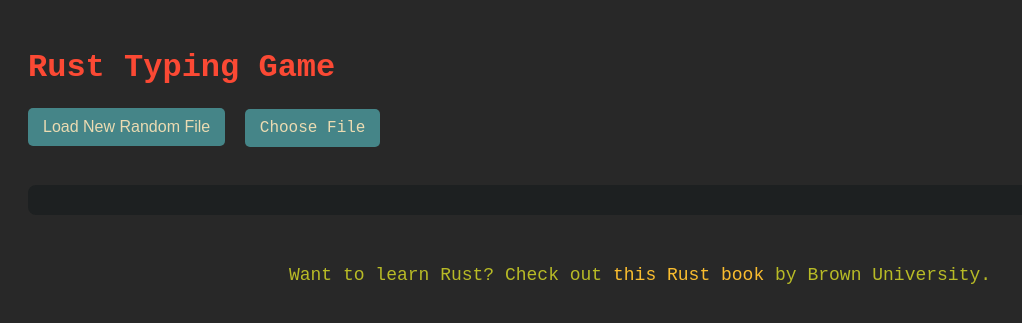
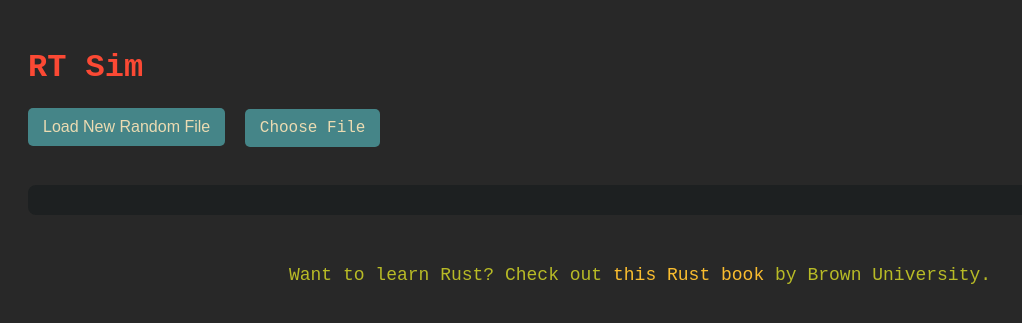
Before and after one commit to janpaulpl/rust-typer-site, a Jekyll site: the page static/index.html, which Jekyll copies as it is, in a window 1280 px wide. Shown: the top 323 px of the page, without its empty margins (0-1022 px from the left). Built offline with Jekyll 4.4.1, drawn with Linux system fonts in a browser that asks for light colours.

Commit message:
new name

```diff
--- a/_config.yml
+++ b/_config.yml
@@ -1,4 +1,4 @@
-title: "Rust Typing Game"
+title: "RT Sim"
 description: "A typing game for the Rust compiler."
 baseurl: "/"
 url: "https://janpaul.pl"
--- a/_layouts/default.html
+++ b/_layouts/default.html
@@ -3,7 +3,7 @@
 <head>
     <meta charset="UTF-8">
     <meta name="viewport" content="width=device-width, initial-scale=1.0">
-    <title>Rust Typing Game</title>
+    <title>RT Sim</title>
     <style>
         body {
             font-family: 'Fira Code', monospace;
@@ -130,7 +130,7 @@
     <link href="https://fonts.googleapis.com/css2?family=Fira+Code:wght@400;500;700&display=swap" rel="stylesheet">
 </head>
 <body>
-    <h1>Rust Typing Game</h1>
+    <h1>RT Sim</h1>
     <p>A typing game for the Rust compiler.</p>
 
     <label for="file-upload" class="custom-file-upload">Choose File</label>
--- a/static/index.html
+++ b/static/index.html
@@ -3,7 +3,7 @@
 <head>
     <meta charset="UTF-8">
     <meta name="viewport" content="width=device-width, initial-scale=1.0">
-    <title>Rust Typing Game</title>
+    <title>RT Sim</title>
     <style>
         body {
             font-family: 'Fira Code', monospace;
@@ -83,7 +83,7 @@
     </style>
 </head>
 <body>
-    <h1>Rust Typing Game</h1>
+    <h1>RT Sim</h1>
     <button id="random-file-btn">Load New Random File</button>
     <label for="file-upload" class="custom-file-upload">Choose File</label>
     <input type="file" id="file-upload" />
```
Also changed, not shown: 2 other files.
